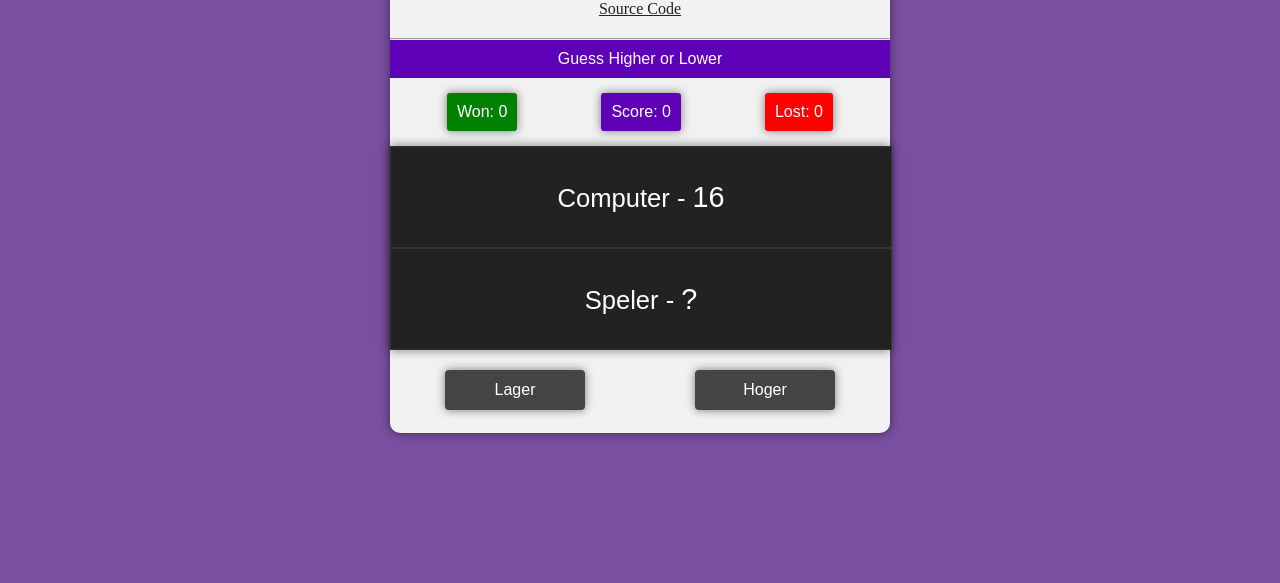
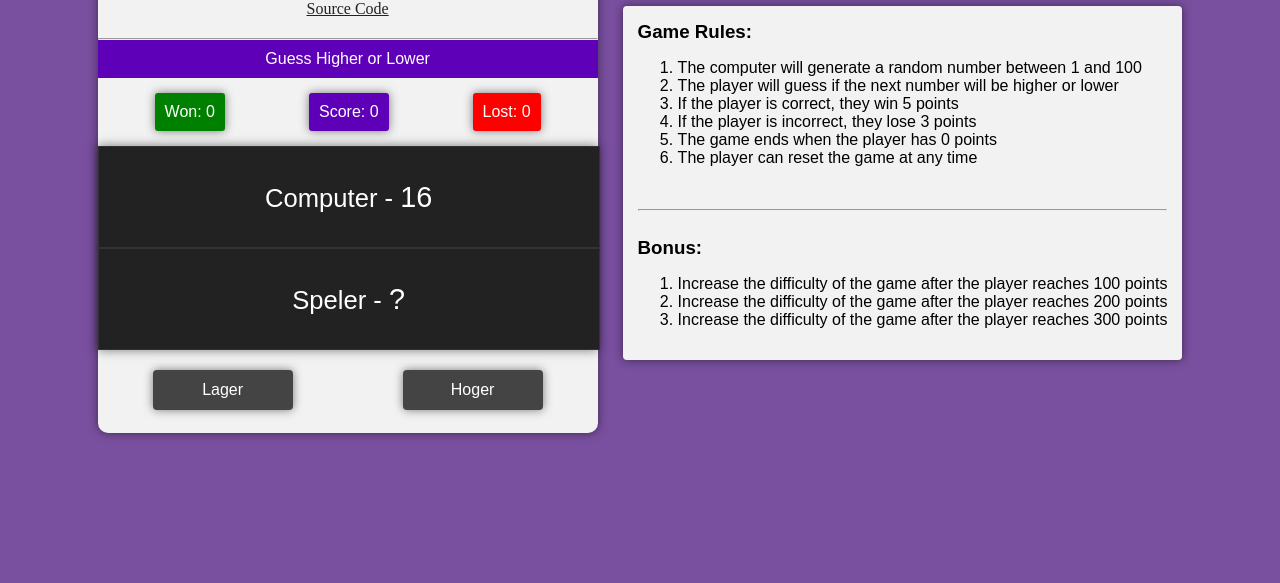
Before and after one commit to ahiezx/hoger-lager2, a plain HTML site: page index.html in a window 1280 px wide. Shown: the part 217-800 px from the top of the page. Drawn offline with Linux system fonts and the light colour scheme.

Commit message:
Game rules

```diff
--- a/css/style.css
+++ b/css/style.css
@@ -4,7 +4,7 @@ body {
     padding:0;
 }
 
-h1,h2,h3,h4,h5,h6, p {
+h1,h2,h3,h4,h5,h6,p,li {
     font-family: Arial, Helvetica, sans-serif;
     margin:0;
     padding:0;
@@ -138,3 +138,13 @@ h1,h2,h3,h4,h5,h6, p {
     border-radius: 3px;
     color: white;
 }
+#gameRules {
+
+    margin-left:25px;
+    background-color: #f2f2f2;
+    padding:15px;
+    border-radius: 4px;
+    box-shadow: 0 0 10px rgba(0,0,0,0.5);
+    /* height: auto; */
+
+}
--- a/index.html
+++ b/index.html
@@ -35,6 +35,26 @@
                 <button id="higher">Hoger</button>
             </div>
         </div>
+        <div id="gameRules">
+            <h3>Game Rules:</h3>
+            <ol>
+                <li>The computer will generate a random number between 1 and 100</li>
+                <li>The player will guess if the next number will be higher or lower</li>
+                <li>If the player is correct, they win 5 points</li>
+                <li>If the player is incorrect, they lose 3 points</li>
+                <li>The game ends when the player has 0 points</li>
+                <li>The player can reset the game at any time</li>
+            </ol>
+            <br>
+            <hr>
+            <br>
+            <h3>Bonus:</h3>
+            <ol>
+                <li>Increase the difficulty of the game after the player reaches 100 points</li>
+                <li>Increase the difficulty of the game after the player reaches 200 points</li>
+                <li>Increase the difficulty of the game after the player reaches 300 points</li>
+            </ol>
+        </div>
     </div>
     <script src="js/main.js"></script>
 </body>
```
